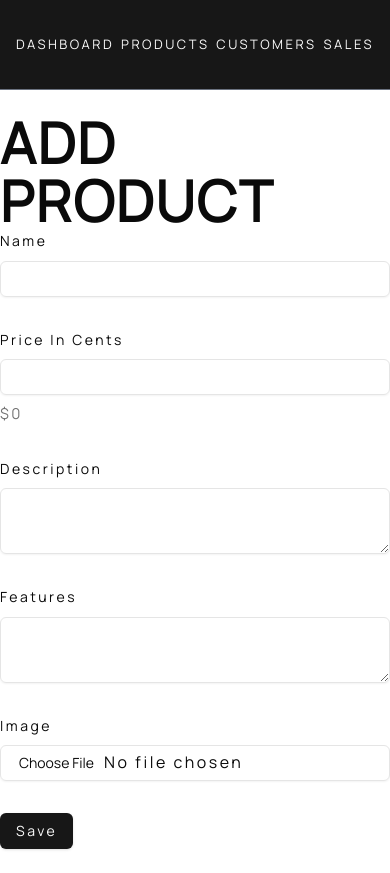
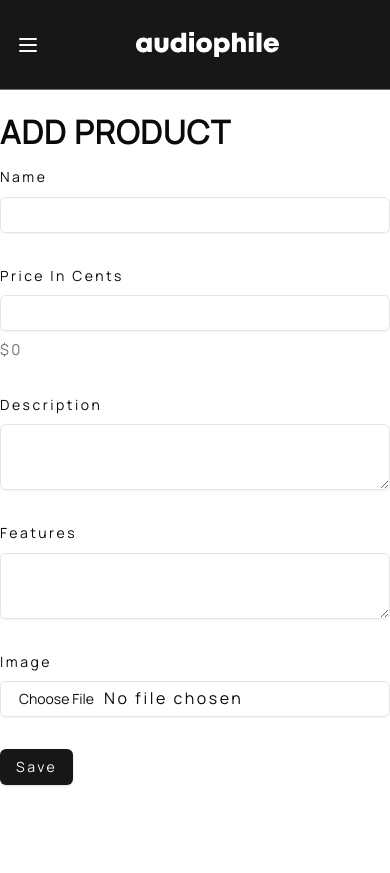
Before and after one commit to kncalderong/audiophile-ecommerce, a Next.js app: page /admin/products/new in a window 390 px wide. After the commit the page ends 844 px from the top, so only its background shows below. Built offline with nearby package versions, Linux system fonts and the light colour scheme.

Commit message:
fix: admin UI layout adjusted

```diff
--- a/src/app/admin/layout.tsx
+++ b/src/app/admin/layout.tsx
@@ -1,4 +1,7 @@
+import MobileSidebar from "@/components/navigation/MobileSidebar";
 import { Nav, NavLink } from "@/components/navigation/Nav";
+import Image from "next/image";
+import Link from "next/link";
 
 export const dynamic = "force-dynamic";
 
@@ -10,12 +13,39 @@
   return (
     <>
       <Nav>
-        <NavLink href="/admin">Dashboard</NavLink>
-        <NavLink href="/admin/products">Products</NavLink>
-        <NavLink href="/admin/users">Customers</NavLink>
-        <NavLink href="/admin/orders">Sales</NavLink>
+        <MobileSidebar>
+          <AdminNavLinks />
+        </MobileSidebar>
+        <Link
+          href="/"
+          className="flex justify-center items-center md:justify-start md:pl-10 lg:pl-0 grow lg:grow-0"
+        >
+          <div className="relative w-[145px] h-[25px]">
+            <Image
+              alt="audiphile-logo"
+              src={"/audiophile.svg"}
+              fill
+              style={{ objectFit: "contain" }}
+            />
+          </div>
+        </Link>
+        <div className="hidden lg:flex">
+          <AdminNavLinks />
+        </div>
+        <div></div>
       </Nav>
       <div className="container my-6">{children}</div>
     </>
   );
 }
+
+function AdminNavLinks() {
+  return (
+    <>
+      <NavLink href="/admin">Dashboard</NavLink>
+      <NavLink href="/admin/products">Products</NavLink>
+      <NavLink href="/admin/users">Customers</NavLink>
+      <NavLink href="/admin/orders">Sales</NavLink>
+    </>
+  );
+}
--- a/src/app/admin/products/new/page.tsx
+++ b/src/app/admin/products/new/page.tsx
@@ -3,7 +3,7 @@
 export default function NewProductPage() {
   return (
     <>
-      <h1>Add Product</h1>
+      <h3 className="mb-4">Add Product</h3>
       <ProductForm />
     </>
   );
--- a/src/components/navigation/Nav.tsx
+++ b/src/components/navigation/Nav.tsx
@@ -7,7 +7,7 @@
 
 export function Nav({ children }: { children: ReactNode }) {
   return (
-    <nav className="   bg-primary text-primary-foreground  ">
+    <nav className="bg-primary text-primary-foreground">
       <div className="container border-b border-gray-500 justify-between flex px-4 items-center min-h-[90px] ">
         {children}
       </div>
--- a/src/helpers/CRUD/global.ts
+++ b/src/helpers/CRUD/global.ts
@@ -30,7 +30,7 @@
 }> => {
   const supabase = await createClient();
   const { data, error } = (await supabase
-    .from("order")
+    .from("Order")
     .select("pricePaidInCents, User (id)")) as {
     data: { pricePaidInCents: number; User: User }[];
     error: PostgrestError | null;
```
